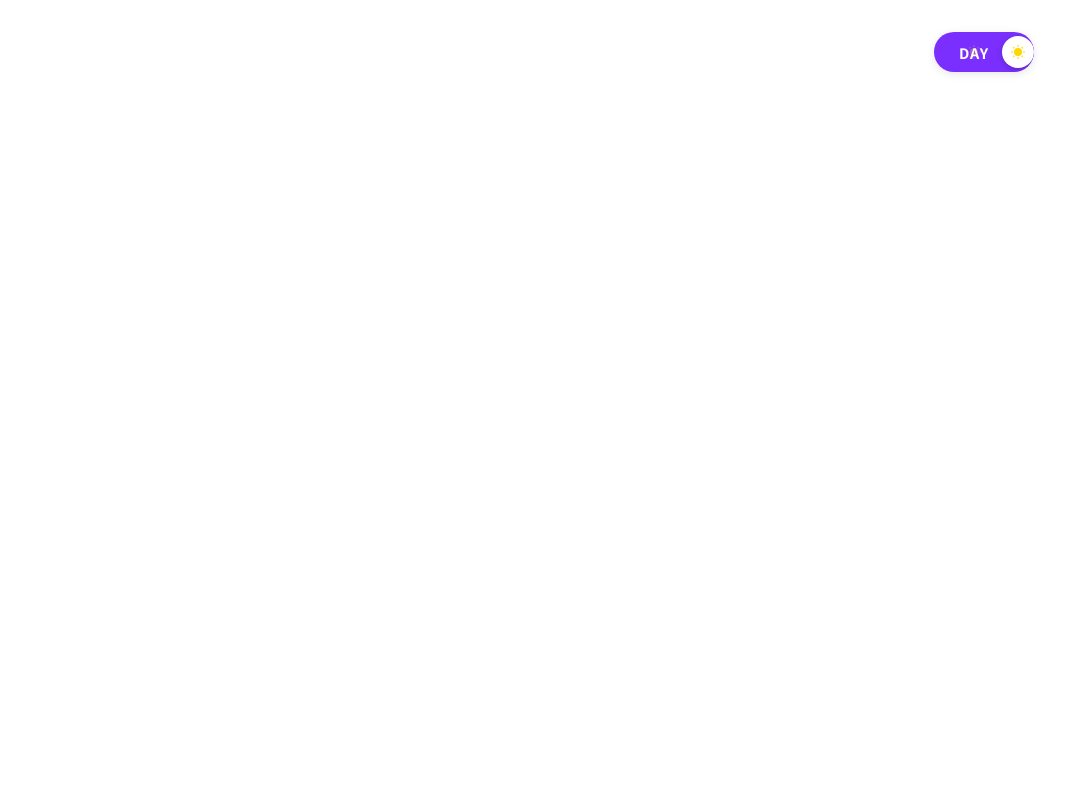
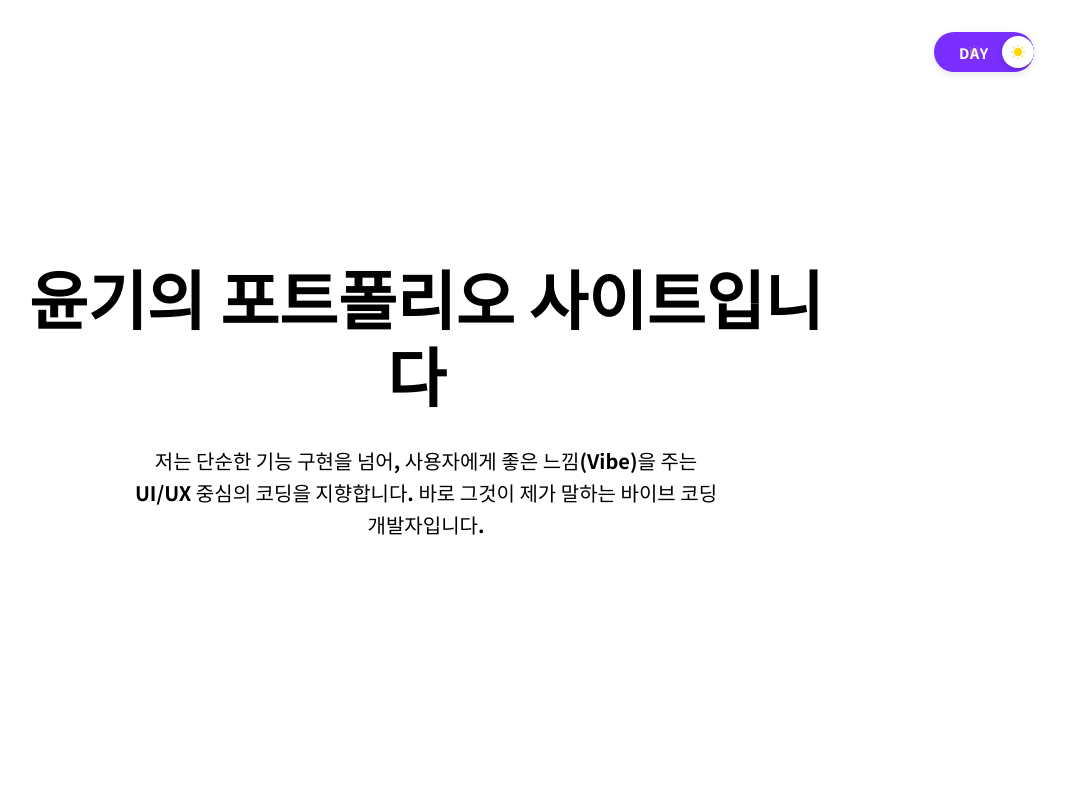
Before and after one commit to yk070201e/yk070201e-portfolio, a React (Vite) app: page / in a window 1280 px wide. Shown: the top 800 px of the page, without its empty margins (214-1279 px from the left). Built offline with nearby package versions, Linux system fonts and the light colour scheme.

Commit message:
Fix navigation bar text visibility in light theme

```diff
--- a/src/components/Header.css
+++ b/src/components/Header.css
@@ -151,7 +151,12 @@
 /* Light Mode - Force proper colors */
 body.light .nav-header {
   background: rgba(255, 255, 255, 0.95) !important;
-  border-bottom-color: var(--border-color);
+  border-bottom-color: #e9ecef !important;
+}
+
+body.light .nav-header.scrolled {
+  background: rgba(255, 255, 255, 0.98) !important;
+  box-shadow: 0 2px 20px rgba(0, 0, 0, 0.1) !important;
 }
 
 body.light .nav-logo {
@@ -160,10 +165,16 @@ body.light .nav-logo {
 
 body.light .nav-logo span {
   color: #1a1a1a !important;
+  font-weight: 700 !important;
+}
+
+body.light .nav-menu {
+  color: #1a1a1a !important;
 }
 
 body.light .nav-menu a {
   color: #666666 !important;
+  font-weight: 500 !important;
 }
 
 body.light .nav-menu a:hover {
@@ -176,11 +187,11 @@ body.light .hero {
 }
 
 body.light .hero-title {
-  color: #ffffff !important;
+  color: #000000 !important;
 }
 
 body.light .hero-subtitle {
-  color: #ffffff !important;
+  color: #000000 !important;
 }
 
 /* Dark Mode Navigation */
```
